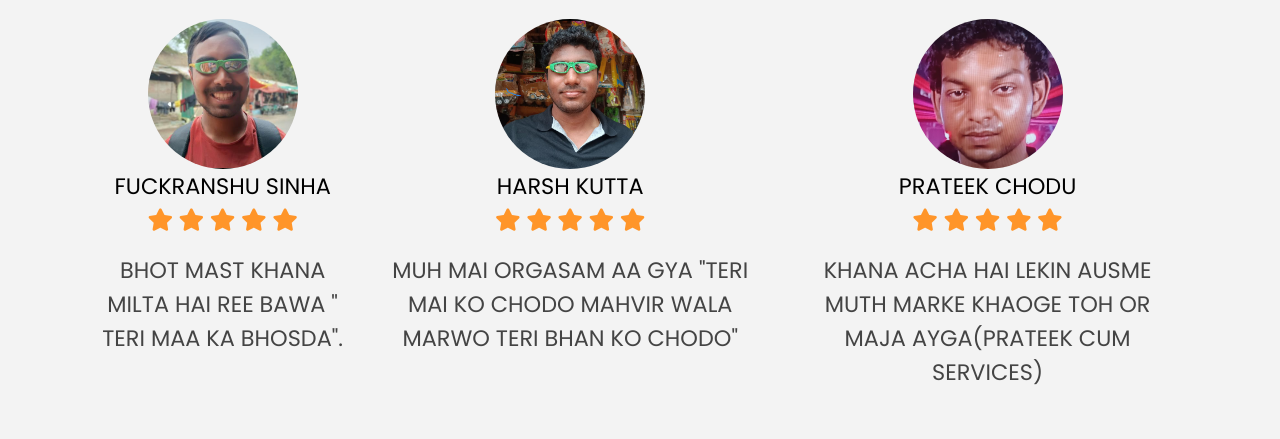
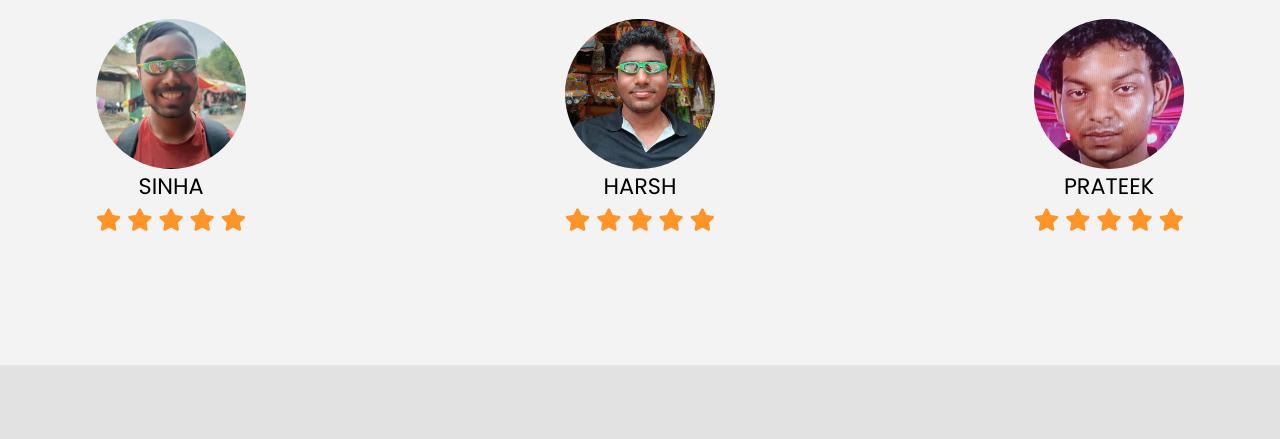
Before and after one commit to arpitnamdeo95/restaurant-website, a plain HTML site: page index.html in a window 1280 px wide. Shown: the part 3673-4112 px from the top of the page. Drawn offline with nearby package versions, Linux system fonts and the light colour scheme; files whose address does not match are found by name.

Commit message:
Update index.html

```diff
--- a/index.html
+++ b/index.html
@@ -192,7 +192,7 @@
           <div class="customer-detail">
             <div class="customer-photo">
               <img src="male-photo1.jpg" alt="" />
-              <p class="customer-name">FUCKRANSHU SINHA </p>
+              <p class="customer-name"> SINHA </p>
             </div>
           </div>
           <div class="star-rating">
@@ -203,7 +203,7 @@
             <span class="fa fa-star checked"></span>
           </div>
           <p class="testimonial-text">
-            BHOT MAST KHANA MILTA HAI REE BAWA " TERI MAA KA BHOSDA".
+<!--             BHOT MAST KHANA MILTA HAI REE BAWA " TERI MAA KA BHOSDA".  -->
           </p>
         </div>
         <div class="testimonial-box">
@@ -213,7 +213,7 @@
                 src="harsh.jpg"
                 alt=""
               />
-              <p class="customer-name">HARSH KUTTA</p>
+              <p class="customer-name">HARSH </p>
             </div>
           </div>
           <div class="star-rating">
@@ -224,14 +224,14 @@
             <span class="fa fa-star checked"></span>
           </div>
           <p class="testimonial-text">
-            MUH MAI ORGASAM AA GYA "TERI MAI KO CHODO MAHVIR WALA MARWO TERI BHAN KO CHODO"
+<!--             MUH MAI ORGASAM AA GYA "TERI MAI KO CHODO MAHVIR WALA MARWO TERI BHAN KO CHODO"  -->
           </p>
         </div>
         <div class="testimonial-box">
           <div class="customer-detail">
             <div class="customer-photo">
               <img src="prateek.jpg" alt="" />
-              <p class="customer-name">PRATEEK CHODU</p>
+              <p class="customer-name">PRATEEK </p>
             </div>
           </div>
           <div class="star-rating">
@@ -242,7 +242,7 @@
             <span class="fa fa-star checked"></span>
           </div>
           <p class="testimonial-text">
-            KHANA ACHA HAI LEKIN AUSME MUTH MARKE KHAOGE TOH OR MAJA AYGA(PRATEEK CUM SERVICES)
+<!--             KHANA ACHA HAI LEKIN AUSME MUTH MARKE KHAOGE TOH OR MAJA AYGA(PRATEEK CUM SERVICES)  -->
           </p>
         </div>
       </div>
```
